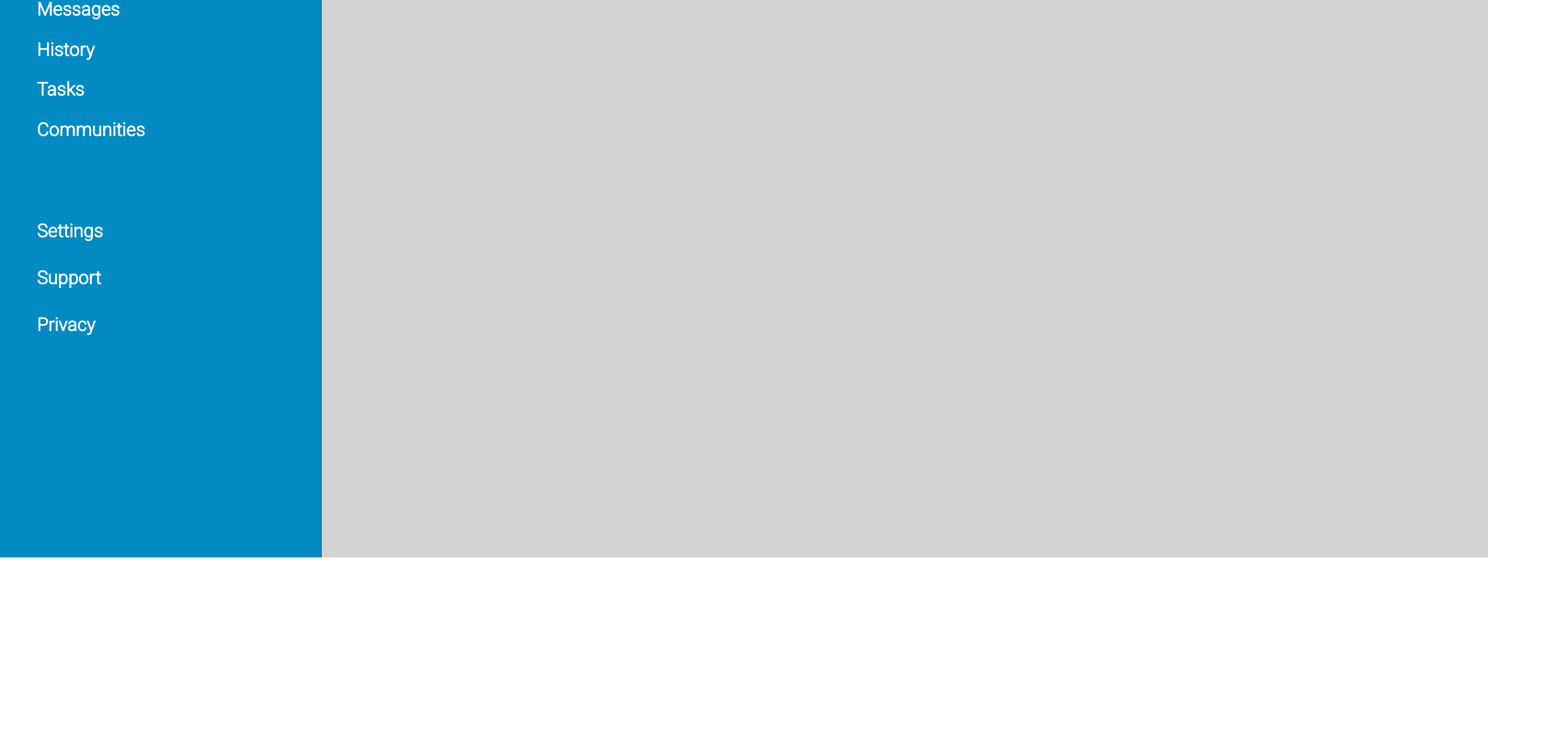
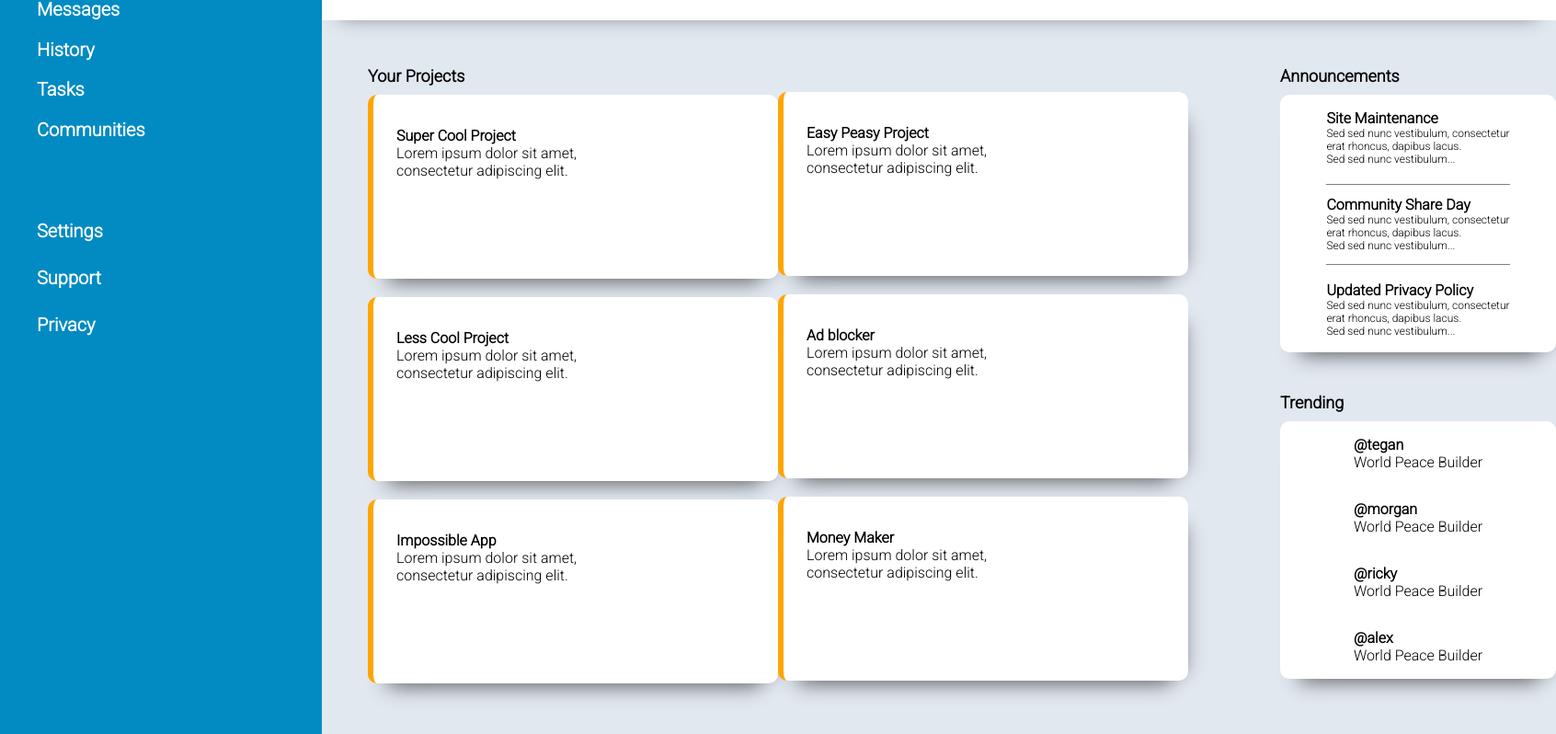
Before and after one commit to barrysharifi/admin-dashboard, a plain HTML site: page index.html in a window 1280 px wide. Shown: the part 178-976 px from the top of the page at 92% size, 1692 px wide, since content can reach past the window. Before the commit the page ends 800 px from the top, so only its background shows below. Drawn offline with Linux system fonts and the light colour scheme.

Commit message:
completed without images.

```diff
--- a/index.html
+++ b/index.html
@@ -44,7 +44,72 @@
             </div>
         </div>
         <div class="main-container">
-
+            <div class="projects-container">
+                <div class="left-cards">
+                    <div class="card-title"><strong>Your Projects</strong></div>
+                    <div class="card" id="card-1">
+                        <p class="text"><strong>Super Cool Project</strong>
+                            <br>Lorem ipsum dolor sit amet, <br>
+                            consectetur adipiscing elit.</p>
+                    </div>
+                    <div class="card" id="card-2">
+                        <p class="text"><strong>Less Cool Project</strong>
+                            <br>Lorem ipsum dolor sit amet, <br>
+                            consectetur adipiscing elit.</p>
+                    </div>
+                    <div class="card" id="card-3">
+                        <p class="text"><strong>Impossible App</strong>
+                            <br>Lorem ipsum dolor sit amet, <br>
+                            consectetur adipiscing elit.</p>
+                    </div>
+                </div>
+                <div class="right-cards">
+                    <div class="card" id="card-4">
+                        <p class="text" id="card-1"><strong>Easy Peasy Project</strong>
+                            <br>Lorem ipsum dolor sit amet, <br>
+                            consectetur adipiscing elit.</p>
+                    </div>
+                    <div class="card" id="card-5">
+                        <p class="text"><strong>Ad blocker</strong>
+                            <br>Lorem ipsum dolor sit amet, <br>
+                            consectetur adipiscing elit.</p>
+                    </div>
+                    <div class="card" id="card-6">
+                        <p class="text"><strong>Money Maker</strong>
+                            <br>Lorem ipsum dolor sit amet, <br>
+                            consectetur adipiscing elit.</p>
+                    </div>
+                </div>
+            </div>
+            <div class="announcements-container">
+                <p class="t-1"><strong>Announcements</strong></p>
+                <div class="top-box">
+                    <div class="box-1">
+                        <p class="title"><strong>Site Maintenance</strong></p>
+                        <p class="more-text">Sed sed nunc vestibulum, consectetur<br> erat rhoncus, dapibus lacus.<br>
+                            Sed sed nunc vestibulum...</p>
+                    </div>
+                    <div class="box-2">
+                        <p class="title"><strong>Community Share Day</strong></p>
+                        <p class="more-text">Sed sed nunc vestibulum, consectetur<br> erat rhoncus, dapibus lacus.<br>
+                            Sed sed nunc vestibulum...</p>
+                    </div>
+                    <div class="box-3">
+                        <p class="title"><strong>Updated Privacy Policy</strong></p>
+                        <p class="more-text">Sed sed nunc vestibulum, consectetur <br>erat rhoncus, dapibus lacus.<br>
+                            Sed sed nunc vestibulum...</p>
+                    </div>
+                </div>
+            </div>
+            <div class="trending-container">
+                <p class="t-2"><strong>Trending</strong></p>
+                <div class="bottom-box">
+                    <p class="user"><strong>@tegan</strong><br>World Peace Builder</p>
+                    <p class="user"><strong>@morgan</strong><br>World Peace Builder</p>
+                    <p class="user"><strong>@ricky</strong><br>World Peace Builder</p>
+                    <p class="user"><strong>@alex</strong><br>World Peace Builder</p>
+                </div>
+            </div>
         </div>
     </div>
 
--- a/style.css
+++ b/style.css
@@ -19,9 +19,10 @@
 .header-container{
     background-color: white;
     display: grid;
-}
-.main-container{
-    background-color: lightgray;
+    height: 200px;
+    box-shadow: 0px 17px 20px -20px rgba(0,0,0,0.45);
+    z-index: 30;
+
 }
 .sidebar-container {
   display: grid;
@@ -85,7 +86,7 @@
     align-self: flex-end;
     margin-bottom: 30px;
     font-size: 25px;
-    padding-left: 250px;
+    padding-left: 248px;
 }
 .buttons{
     grid-column: 2/3;
@@ -100,4 +101,101 @@
     border-style: none;
     color: white;
     font-size: 20px;
+    border-radius: 24px;
 }
+.btn:hover{
+    cursor: pointer;
+}
+.card{
+    height: 200px;
+    width: 440px;
+    background-color: white;
+    margin-bottom: 20px;
+    border-radius: 10px;
+    box-shadow: 17px 11px 20px -20px rgba(0,0,0,0.45),
+    0px 25px 20px -20px rgba(0,0,0,0.45);
+    border-left: solid orange;
+    border-width: 6px;
+}
+.main-container{
+    background-color: #e2e8f0;
+    height: 100vh;
+    display: grid;
+    grid-template-columns: 2fr 1fr;
+    grid-template-rows: 50px 300px 50px 1fr
+}
+.projects-container{
+    display: grid;
+    grid-template-columns: 2fr 2fr;
+    grid-template-rows: 1fr 1fr 1fr;
+}
+.left-cards{
+    padding-left: 50px;
+    padding-top: 50px;
+}
+.right-cards{
+    margin-right: 100px;
+    padding-top:78px;
+    margin-bottom: 50px;
+}
+.card-title{
+    padding-bottom: 10px;
+    font-size: 18px;
+}
+.text{
+    padding-left:25px;
+    padding-top: 35px;
+}
+.card:hover{
+    cursor: pointer;
+}
+.top-box{
+    background-color: white;
+    grid-column: 2/3;
+    grid-row: 2/3;
+    display: grid;
+    align-items: center;
+    justify-content: space-around;
+}
+.announcements-container{
+    grid-row: 2/3;
+    grid-column: 2/3;
+}
+.bottom-box{
+    background-color: white;
+
+}
+.trending-container{
+    grid-row: 3/4;
+    grid-column: 2/3;
+    margin-top: 55px;
+}
+.top-box, .bottom-box{
+    width: 300px;
+    height: 280px;
+    border-radius: 10px;
+    box-shadow: 17px 11px 20px -20px rgba(0,0,0,0.45),
+    0px 25px 20px -20px rgba(0,0,0,0.45);
+}
+.more-text{
+    font-size: 12px;
+}
+.t-1, .t-2{
+    font-size: 18px;
+    padding-bottom: 10px;
+}
+.box-1{
+    border-bottom: 1px solid gray;
+    padding-bottom: 20px;
+    padding-top: 10px;
+}
+.box-3{
+    border-top: 1px solid gray;
+    padding-top: 18px;
+    padding-bottom: 10px;
+}
+.bottom-box{
+    display: grid;
+    align-items: center;
+    justify-content: space-around;
+}
```
